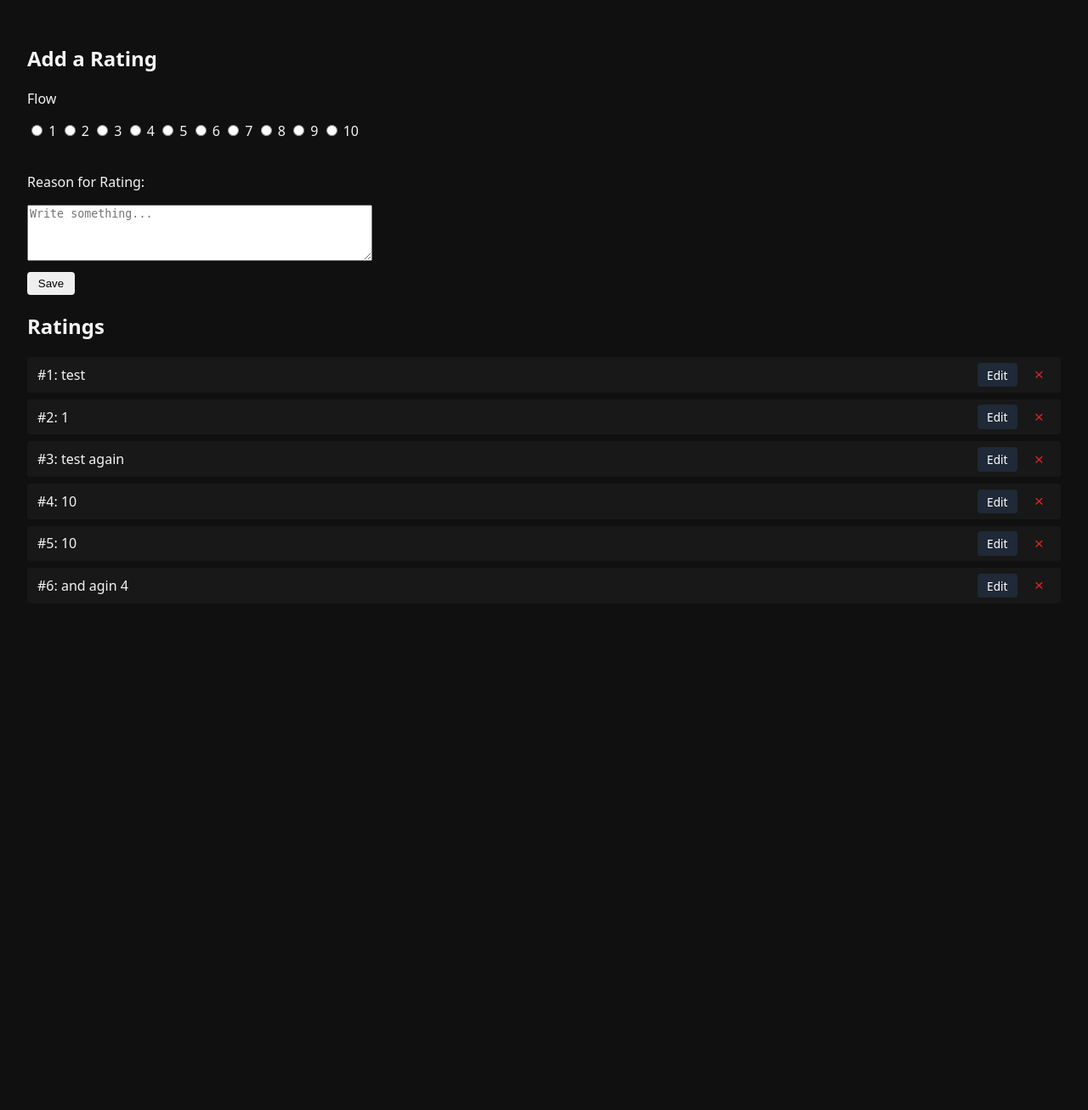
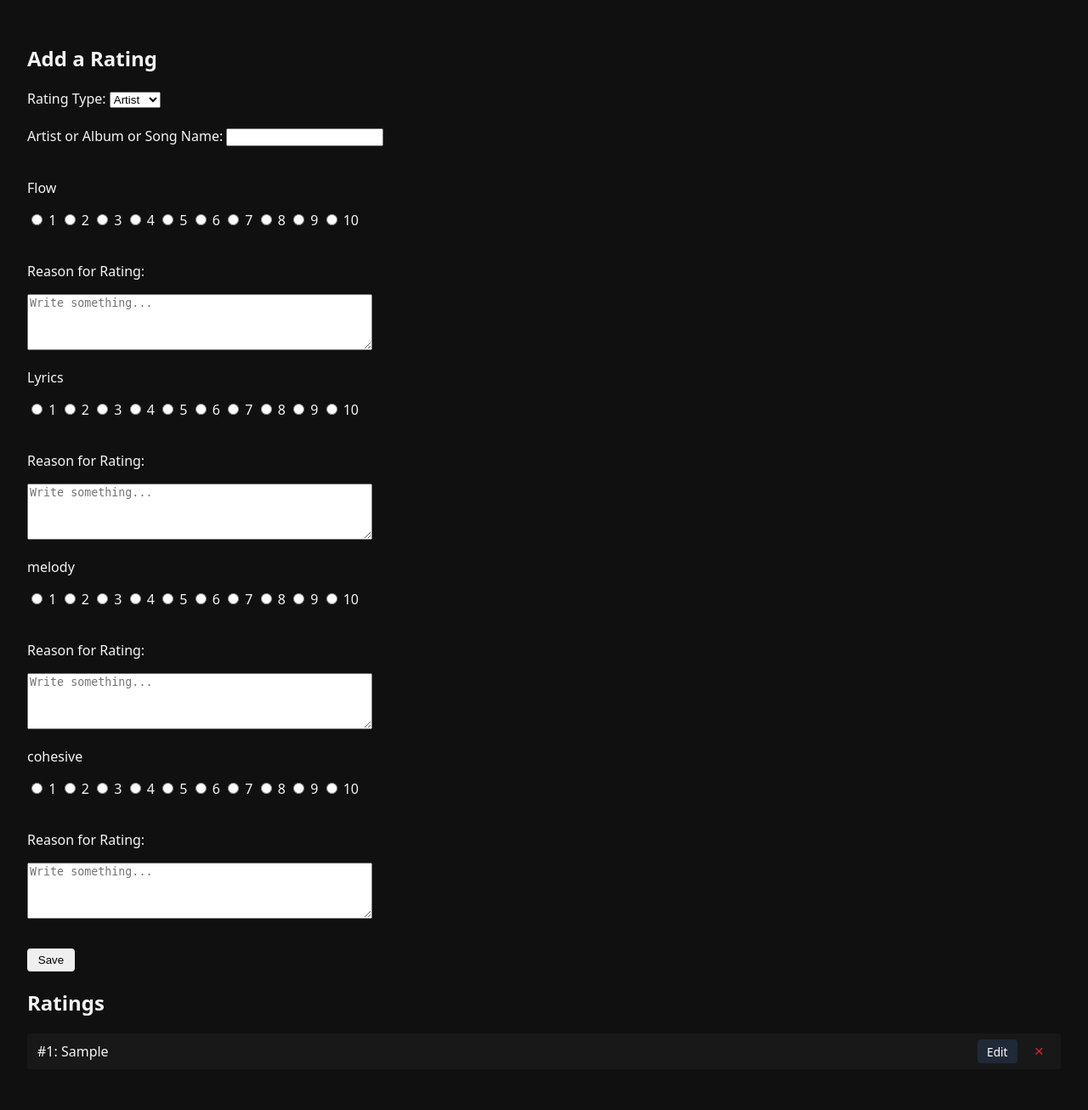
Before and after one commit to L0S0xD/rt, a Flask app: page / in a window 1280 px wide. Shown: the part 118-1424 px from the top of the page at 85% size. Before the commit the page ends 821 px from the top, so only its background shows below. Run offline with Flask 3, Linux system fonts and the light colour scheme; data comes from the database, SQL or seed files in the repository; tables that the repository leaves empty hold one stand-in row (values such as "Sample post").

Commit message:
not inserting into ratings table

```diff
--- a/main.py
+++ b/main.py
@@ -57,10 +57,10 @@
     return row
 
 
-def add_rating(df_rating: int, df_reason: str):
+def add_rating(rating_type: str, rating_name: str, lyrics_rating: int, lyrics_reason: str, beat_rating: int, beat_reason: str, df_rating: int, df_reason: str, melody_rating: int, melody_reason: str, cohesive_rating: int, cohesive_reason: str,  ):
     conn = get_db_connection()
     cur = conn.cursor()
-    cur.execute("INSERT INTO ratings (df_rating, df_reason) VALUES (?,?)", (df_reason,df_rating, ))
+    cur.execute("INSERT INTO ratings (rating_type, rating_name, lyrics_rating,lyrics_reason, beat_rating, beat_reason, df_rating, df_reason, melody_rating, melody_reason, cohesive_rating, cohesive_reason) VALUES (?,?,?,?,?,?,?,?,?,?,?,?)", (rating_type, rating_name,lyrics_rating,lyrics_reason, beat_rating, beat_reason, df_rating, df_reason, melody_rating, melody_reason, cohesive_rating, cohesive_reason))
     conn.commit()
     conn.close()
 
@@ -97,10 +97,20 @@
 @app.route("/add", methods=["GET", "POST"])
 def add():
     if request.method == "POST":
-        df_rating = request.form.get("flow", "").strip()
-        df_reason = request.form.get("flow_reason", "").strip()
-        if df_rating:
-            add_rating(df_reason, df_rating)
+        rating_type = request.form.get("rating_type", "").strip()
+        rating_name = request.form.get("rating_name", "").strip()
+        lyrics_rating = request.form.get("lyrics", "").strip()
+        lyrics_reason = request.form.get("lyrics_reason", "").strip()
+        beat_rating = request.form.get("beat", "").strip()
+        beat_reason = request.form.get("beat_reason", "").strip()
+        df_rating = request.form.get("df", "").strip()
+        df_reason = request.form.get("df_reason", "").strip()
+        melody_rating = request.form.get("melody", "").strip()
+        melody_reason = request.form.get("melody_reason", "").strip()
+        cohesive_rating = request.form.get("cohesive", "").strip()
+        cohesive_reason = request.form.get("cohesive_reason", "").strip()
+        if rating_type:
+            add_rating(rating_type, rating_name,lyrics_rating,lyrics_reason, beat_rating, beat_reason, df_rating, df_reason, melody_rating, melody_reason, cohesive_rating, cohesive_reason)
         return redirect(url_for("home"))
     return render_template("add.html")
 
--- a/templates/index.html
+++ b/templates/index.html
@@ -25,8 +25,20 @@
 
     <main>
 
-       <h2>Add a Rating</h2>
+      <h2>Add a Rating</h2>
       <form action="/add" method="post">
+
+        <label for="type">Rating Type:</label>
+        <select name="type" id="type">
+          <option value="Artist">Artist</option>
+          <option value="Album">Album</option>
+          <option value="Song">Song</option>
+        </select>
+        <br><br>
+
+        <label for="rating_name">Artist or Album or Song Name:</label>
+        <input type="text" id="rating_name" name="rating_name"><br><br>
+
         <p>Flow</p>
         <input type="radio" id="flow1" name="flow" value="1">
         <label for="flow1">1</label>
@@ -56,6 +68,97 @@
           placeholder="Write something..."
         ></textarea
         ><br />
+
+        <p>Lyrics</p>
+        <input type="radio" id="lyrics1" name="lyrics" value="1">
+        <label for="lyrics1">1</label>
+        <input type="radio" id="lyrics2" name="lyrics" value="2">
+        <label for="lyrics2">2</label>
+        <input type="radio" id="lyrics3" name="lyrics" value="3">
+        <label for="lyrics3">3</label>
+        <input type="radio" id="lyrics3" name="lyrics" value="4">
+        <label for="lyrics3">4</label>
+        <input type="radio" id="lyrics3" name="lyrics" value="5">
+        <label for="lyrics3">5</label>
+        <input type="radio" id="lyrics3" name="lyrics" value="6">
+        <label for="lyrics3">6</label>
+        <input type="radio" id="lyrics3" name="lyrics" value="7">
+        <label for="lyrics3">7</label>
+        <input type="radio" id="lyrics3" name="lyrics" value="8">
+        <label for="lyrics3">8</label>
+        <input type="radio" id="lyrics3" name="lyrics" value="9">
+        <label for="lyrics3">9</label>
+        <input type="radio" id="lyrics3" name="lyrics" value="10">
+        <label for="lyrics3">10</label><br><br>
+        <p>Reason for Rating:</p>
+        <textarea
+          name="lyrics_reason"
+          rows="4"
+          cols="40"
+          placeholder="Write something..."
+        ></textarea
+        ><br />
+
+        <p>melody</p>
+        <input type="radio" id="melody1" name="melody" value="1">
+        <label for="melody1">1</label>
+        <input type="radio" id="melody2" name="melody" value="2">
+        <label for="melody2">2</label>
+        <input type="radio" id="melody3" name="melody" value="3">
+        <label for="melody3">3</label>
+        <input type="radio" id="melody3" name="melody" value="4">
+        <label for="melody3">4</label>
+        <input type="radio" id="melody3" name="melody" value="5">
+        <label for="melody3">5</label>
+        <input type="radio" id="melody3" name="melody" value="6">
+        <label for="melody3">6</label>
+        <input type="radio" id="melody3" name="melody" value="7">
+        <label for="melody3">7</label>
+        <input type="radio" id="melody3" name="melody" value="8">
+        <label for="melody3">8</label>
+        <input type="radio" id="melody3" name="melody" value="9">
+        <label for="melody3">9</label>
+        <input type="radio" id="melody3" name="melody" value="10">
+        <label for="melody3">10</label><br><br>
+        <p>Reason for Rating:</p>
+        <textarea
+          name="melody_reason"
+          rows="4"
+          cols="40"
+          placeholder="Write something..."
+        ></textarea
+        ><br />
+
+        <p>cohesive</p>
+        <input type="radio" id="cohesive1" name="cohesive" value="1">
+        <label for="cohesive1">1</label>
+        <input type="radio" id="cohesive2" name="cohesive" value="2">
+        <label for="cohesive2">2</label>
+        <input type="radio" id="cohesive3" name="cohesive" value="3">
+        <label for="cohesive3">3</label>
+        <input type="radio" id="cohesive3" name="cohesive" value="4">
+        <label for="cohesive3">4</label>
+        <input type="radio" id="cohesive3" name="cohesive" value="5">
+        <label for="cohesive3">5</label>
+        <input type="radio" id="cohesive3" name="cohesive" value="6">
+        <label for="cohesive3">6</label>
+        <input type="radio" id="cohesive3" name="cohesive" value="7">
+        <label for="cohesive3">7</label>
+        <input type="radio" id="cohesive3" name="cohesive" value="8">
+        <label for="cohesive3">8</label>
+        <input type="radio" id="cohesive3" name="cohesive" value="9">
+        <label for="cohesive3">9</label>
+        <input type="radio" id="cohesive3" name="cohesive" value="10">
+        <label for="cohesive3">10</label><br><br>
+        <p>Reason for Rating:</p>
+        <textarea
+          name="cohesive_reason"
+          rows="4"
+          cols="40"
+          placeholder="Write something..."
+        ></textarea
+        ><br />
+        <br />
         <button type="submit">Save</button>
       </form>
 
```
Also changed, not shown: db.sqlite3.
